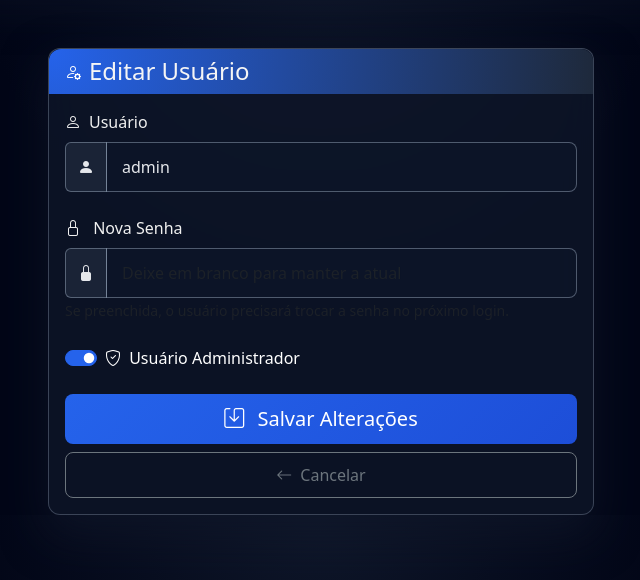
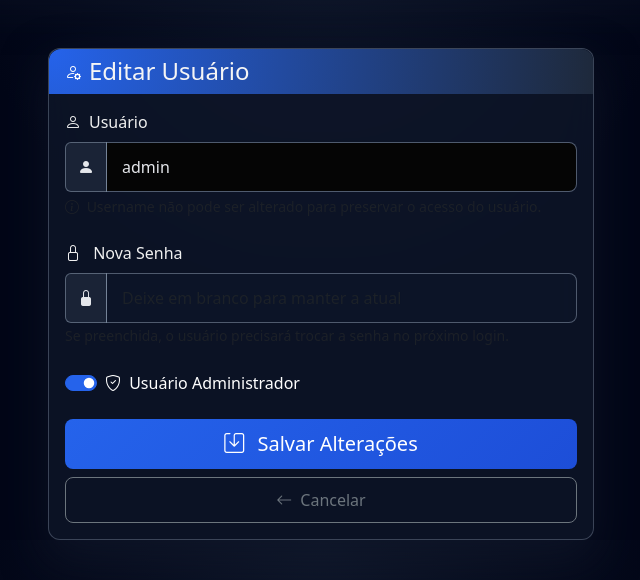
Before and after one commit to Grupo-9-PII/sistemaBMCM, a Flask app: page /admin/user/edit/1 in a window 1280 px wide. Shown: the part 58-638 px from the top of the page, without its empty margins (319-959 px from the left). Run offline with Flask 3, Linux system fonts and the light colour scheme; a user stored in the database is signed in.

Commit message:
atualizações de regras dos usuario

```diff
--- a/app/routes.py
+++ b/app/routes.py
@@ -104,21 +104,16 @@ def criar_usuario():
 def editar_usuario(user_id):
     usuario = User.query.get_or_404(user_id)
 
+    # Proteção para usuário 'admin'
+    if usuario.username == 'admin' and usuario.id != current_user.id:
+        flash("Usuário 'admin' é protegido contra alterações para garantir manutenção do sistema.", "warning")
+        return redirect(url_for("main.listar_usuarios"))
+
     if request.method == "POST":
-        username = request.form.get("username")
+        # username NÃO é atualizado para preservar acesso - apenas em criação
         is_admin = request.form.get("is_admin") == "on"
         nova_senha = request.form.get("password")
 
-        if not username:
-            flash("Usuário é obrigatório.")
-            return redirect(url_for("main.editar_usuario", user_id=user_id))
-
-        usuario_existente = User.query.filter_by(username=username).first()
-        if usuario_existente and usuario_existente.id != user_id:
-            flash("Nome de usuário já está em uso.")
-            return redirect(url_for("main.editar_usuario", user_id=user_id))
-
-        usuario.username = username
         usuario.is_admin = is_admin
 
         if nova_senha:
@@ -127,7 +122,7 @@ def editar_usuario(user_id):
 
         db.session.commit()
 
-        flash("Usuário atualizado com sucesso.")
+        flash("Usuário atualizado com sucesso. Username preservado para segurança de acesso.")
         return redirect(url_for("main.listar_usuarios"))
 
     return render_template("admin_user_form.html", usuario=usuario, titulo="Editar Usuário")
@@ -138,6 +133,11 @@ def editar_usuario(user_id):
 @admin_required
 def excluir_usuario(user_id):
     usuario = User.query.get_or_404(user_id)
+
+    # Proteção para usuário 'admin'
+    if usuario.username == 'admin' and usuario.id != current_user.id:
+        flash("Usuário 'admin' não pode ser excluído para garantir manutenção do sistema.", "warning")
+        return redirect(url_for("main.listar_usuarios"))
 
     if usuario.id == current_user.id:
         flash("Você não pode excluir seu próprio usuário.")
@@ -156,6 +156,11 @@ def excluir_usuario(user_id):
 def resetar_senha(user_id):
     user = User.query.get_or_404(user_id)
 
+    # Proteção para usuário 'admin'
+    if user.username == 'admin' and user.id != current_user.id:
+        flash("Senha do usuário 'admin' não pode ser resetada para garantir manutenção do sistema.", "warning")
+        return redirect(url_for("main.listar_usuarios"))
+
     user.set_password(SENHA_PADRAO)
     user.must_change_password = True
     db.session.commit()
@@ -169,6 +174,11 @@ def resetar_senha(user_id):
 @admin_required
 def toggle_usuario(user_id):
     user = User.query.get_or_404(user_id)
+
+    # Proteção para usuário 'admin'
+    if user.username == 'admin' and user.id != current_user.id:
+        flash("Usuário 'admin' não pode ser bloqueado para garantir manutenção do sistema.", "warning")
+        return redirect(url_for("main.listar_usuarios"))
 
     if user.id == current_user.id:
         flash("Você não pode bloquear seu próprio usuário.")
--- a/templates/admin_user_form.html
+++ b/templates/admin_user_form.html
@@ -12,10 +12,11 @@
         </div>
         <div class="card-body">
           <form method="POST">
-            <div class="mb-4">
-              <label for="username" class="form-label">
+<div class="mb-4">
+              <label class="form-label">
                 <i class="bi bi-person me-2"></i>Usuário
               </label>
+              {% if not usuario %}
               <div class="input-group">
                 <span class="input-group-text">
                   <i class="bi bi-person-fill"></i>
@@ -23,6 +24,19 @@
                 <input type="text" name="username" id="username" class="form-control"
                        value="{{ usuario.username if usuario else '' }}" required>
               </div>
+              {% else %}
+              <div class="input-group">
+                <span class="input-group-text">
+                  <i class="bi bi-person-fill"></i>
+                </span>
+                <input type="text" name="username" id="username" class="form-control"
+                       value="{{ usuario.username }}" readonly style="background-color: #050505;">
+              </div>
+              <small class="text-muted mt-1 d-block">
+                <i class="bi bi-info-circle me-1"></i>
+                Username não pode ser alterado para preservar o acesso do usuário.
+              </small>
+              {% endif %}
             </div>
 
             <div class="mb-4">
```
Also changed, not shown: templates/admin_users.html (+8 -0 lines), instance/database.db.
